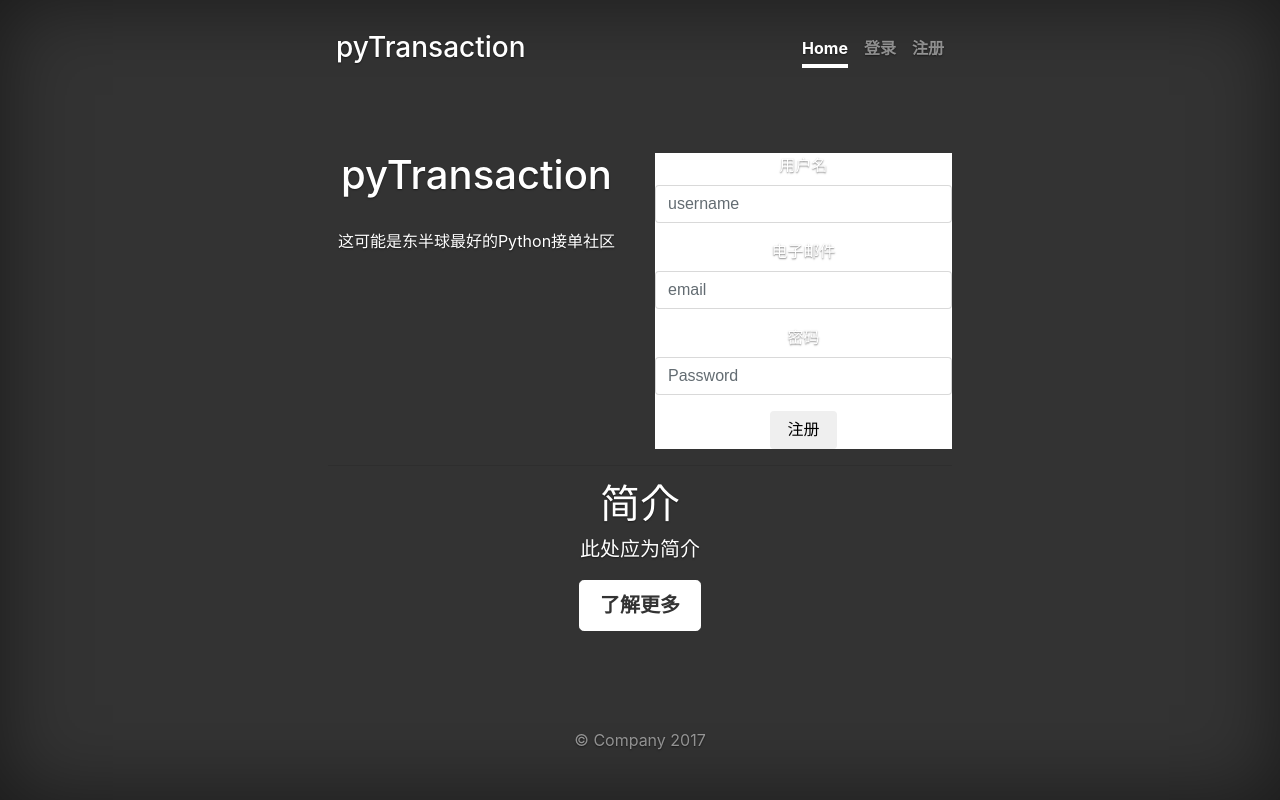
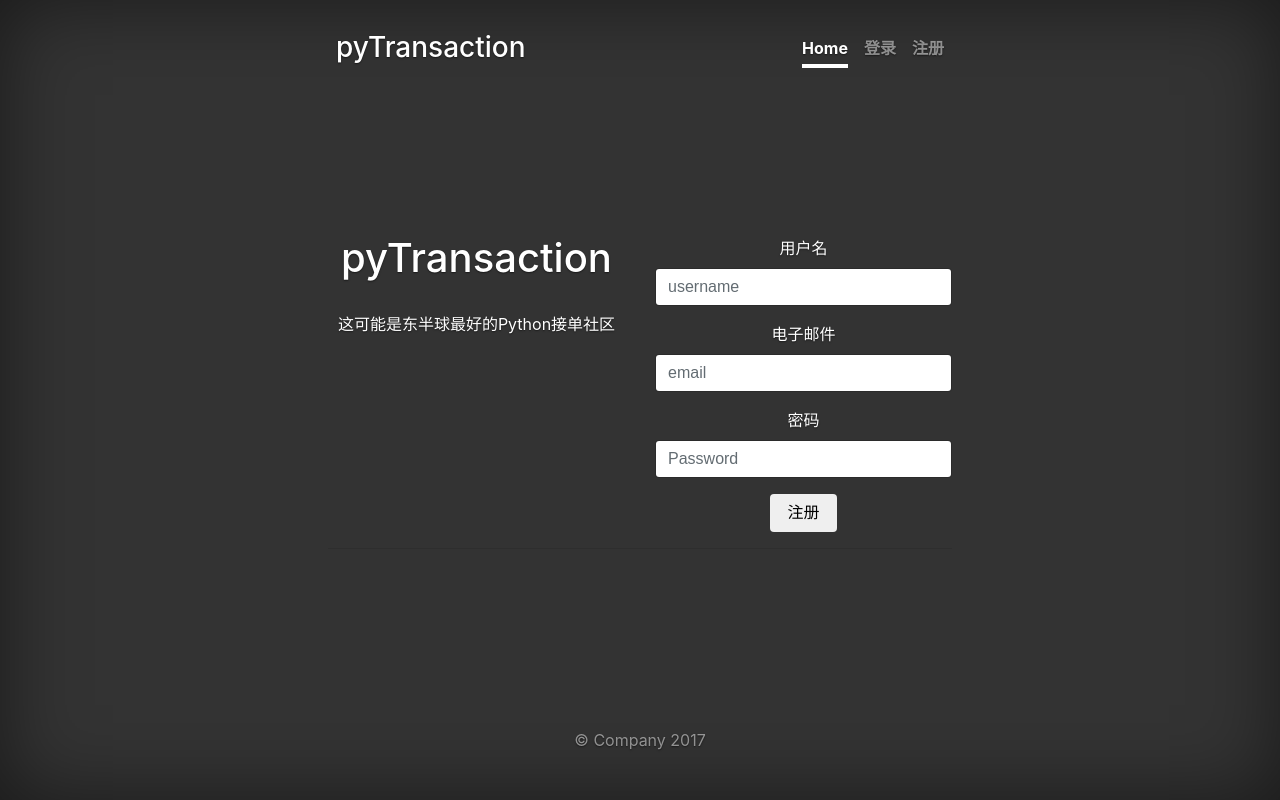
Before and after one commit to Kn0wthyself/PyTransaction, a Django app: template templates/signin.html in a window 1280 px wide. Run offline with Django 3.2, Linux system fonts and the light colour scheme; the template is opened without the code that fills it, so the values that code supplies are empty; some libraries are stand-ins or nearby versions.

Commit message:
version 0.1

```diff
--- a/templates/signin.html
+++ b/templates/signin.html
@@ -207,7 +207,7 @@
                             <p>这可能是东半球最好的Python接单社区</p>
                         </div>
                         <div class="col-md-6"  >
-                            <form style="background:#FFF">
+                            <form>
                                 <div class="form-group">
                                     <label for="username">用户名</label>
                                     <input type="email" class="form-control" id="username" placeholder="username">
@@ -225,11 +225,11 @@
                         </div>
                     </div>
                     <hr/>
-                    <h1 class="cover-heading">简介</h1>
+                    <!--<h1 class="cover-heading">简介</h1>
                     <p class="lead">此处应为简介</p>
                     <p class="lead">
                         <a href="#/about" class="btn btn-lg btn-secondary">了解更多</a>
-                    </p>
+                    </p>-->
                 </div>
 
                 <div class="mastfoot">
```
